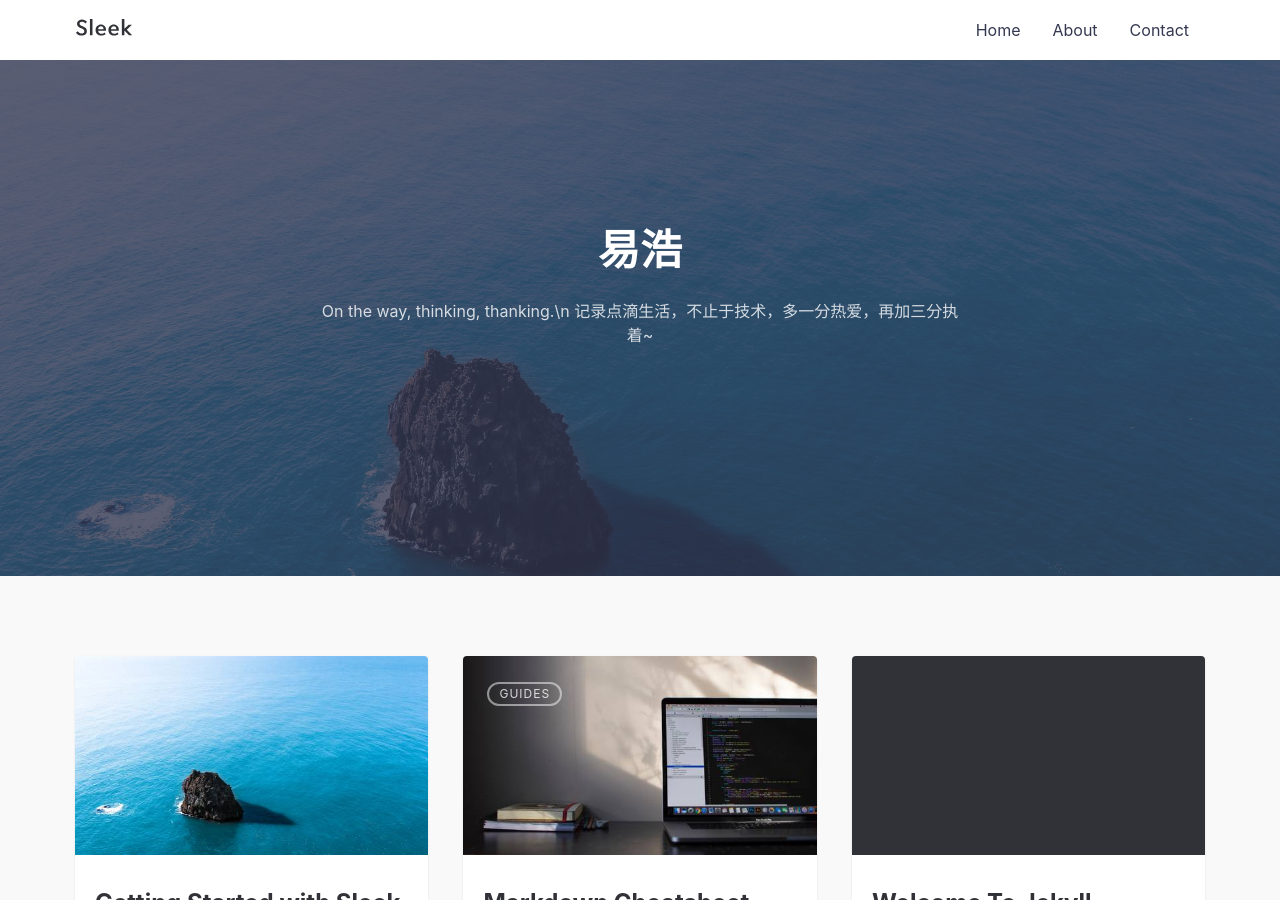
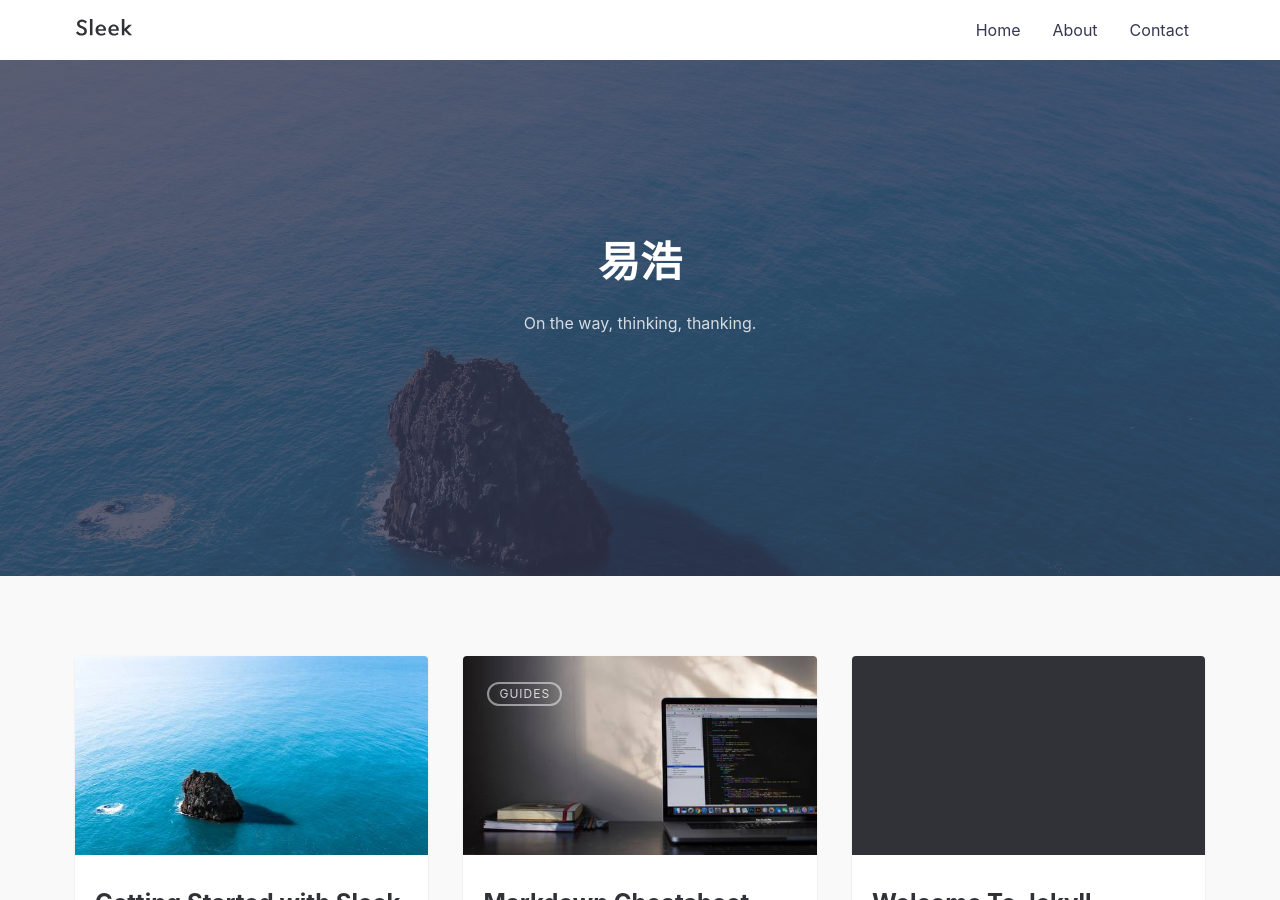
Before and after one commit to msflyee/msflyee.github.io, a Jekyll site: the page built from index.md, in a window 1280 px wide and 900 px high. Built offline with Jekyll 4.4.1, drawn with Linux system fonts in a browser that asks for light colours.

Commit message:
some changes

```diff
--- a/_config.yml
+++ b/_config.yml
@@ -2,7 +2,7 @@
 title: 易浩 # your site title
 author: msflyee # You :P
 description: > # Meta description of Homepage
-    不止于技术
+    记录点滴，不止于技术，多一分热爱，再加三分执着
 baseurl: "" # the subpath of your site, e.g. /blog
 url: "https://msflyee.github.io/" # the base hostname & protocol for your site, e.g. http://example.com
 
@@ -24,8 +24,7 @@ navigation: # Navigation links
   - {name: 'Contact', link: '/contact'}
 
 tagline: >
-  On the way, thinking, thanking.\n
-  记录点滴生活，不止于技术，多一分热爱，再加三分执着~
+  On the way, thinking, thanking.
 hero_img: posts/sleek_lg.jpg # Main background image: use the path from /assets/img/ => This will output /assets/img/posts/sleek_lg.jpg
 
 email: 1620148368@qq.com # email for form submission
```
